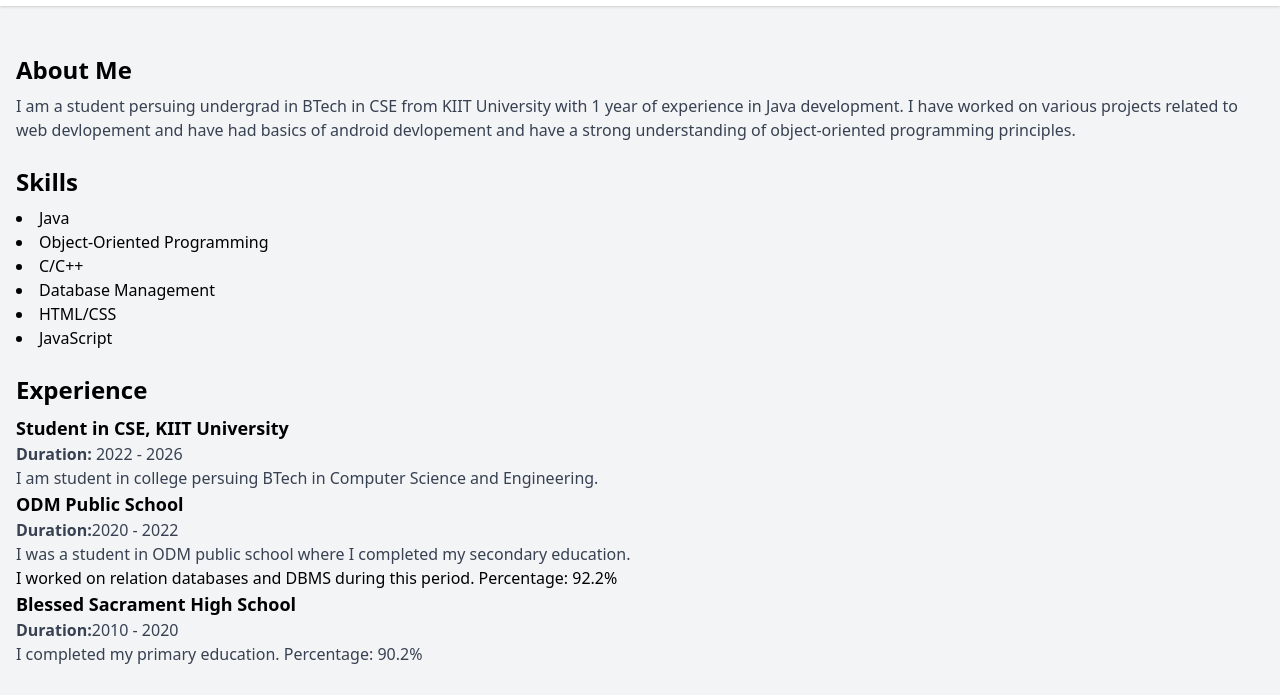
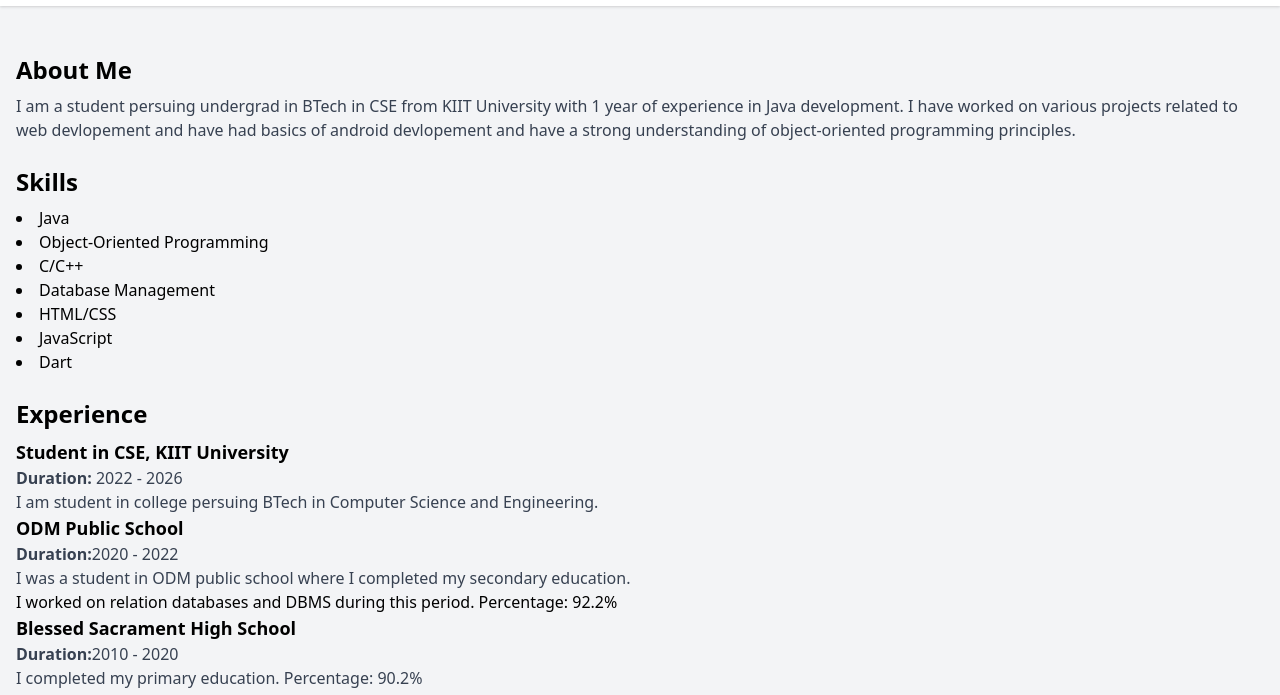
Before and after one commit to bobthesiddharth/resume, a plain HTML site: page index.html in a window 1280 px wide. Shown: the part 82-777 px from the top of the page. Drawn offline with nearby package versions, Linux system fonts and the light colour scheme.

Commit message:
Update index.html

```diff
--- a/index.html
+++ b/index.html
@@ -35,6 +35,7 @@
         <li>Database Management</li>
         <li>HTML/CSS</li>
         <li>JavaScript</li>
+        <li>Dart</li>
       </ul>
     </section>
 
```
